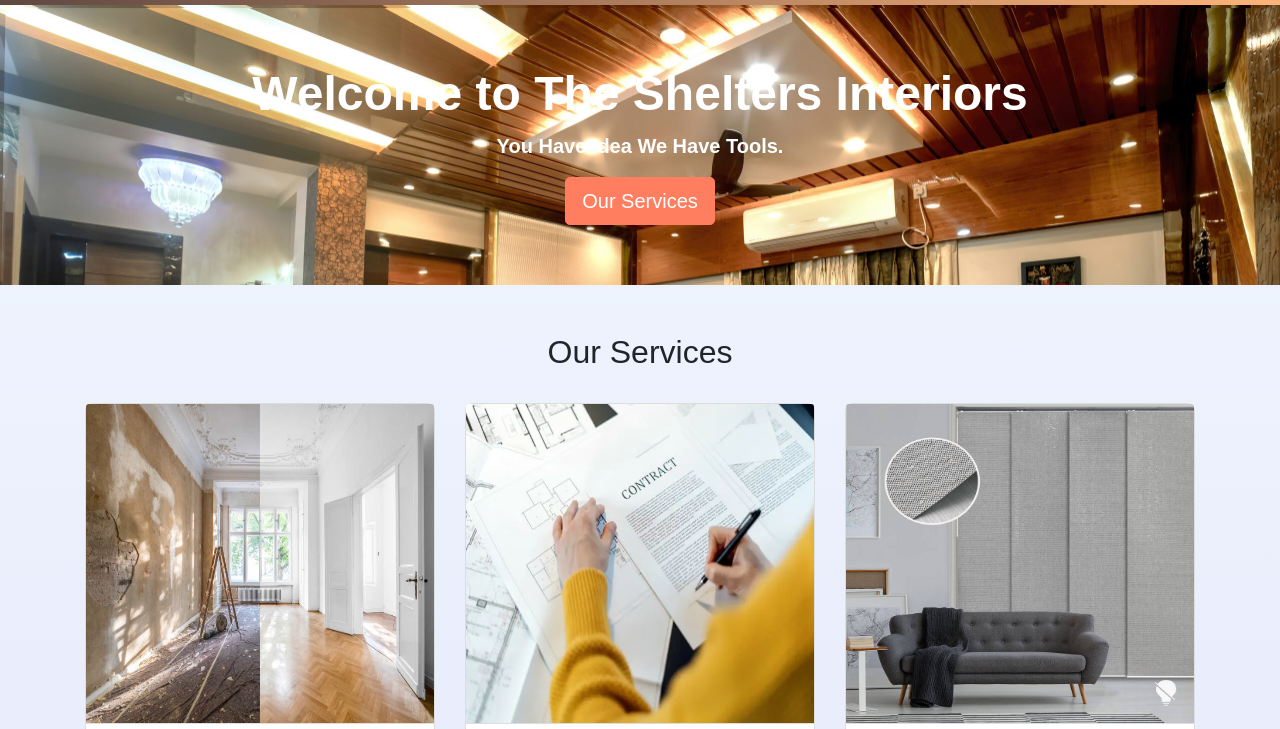
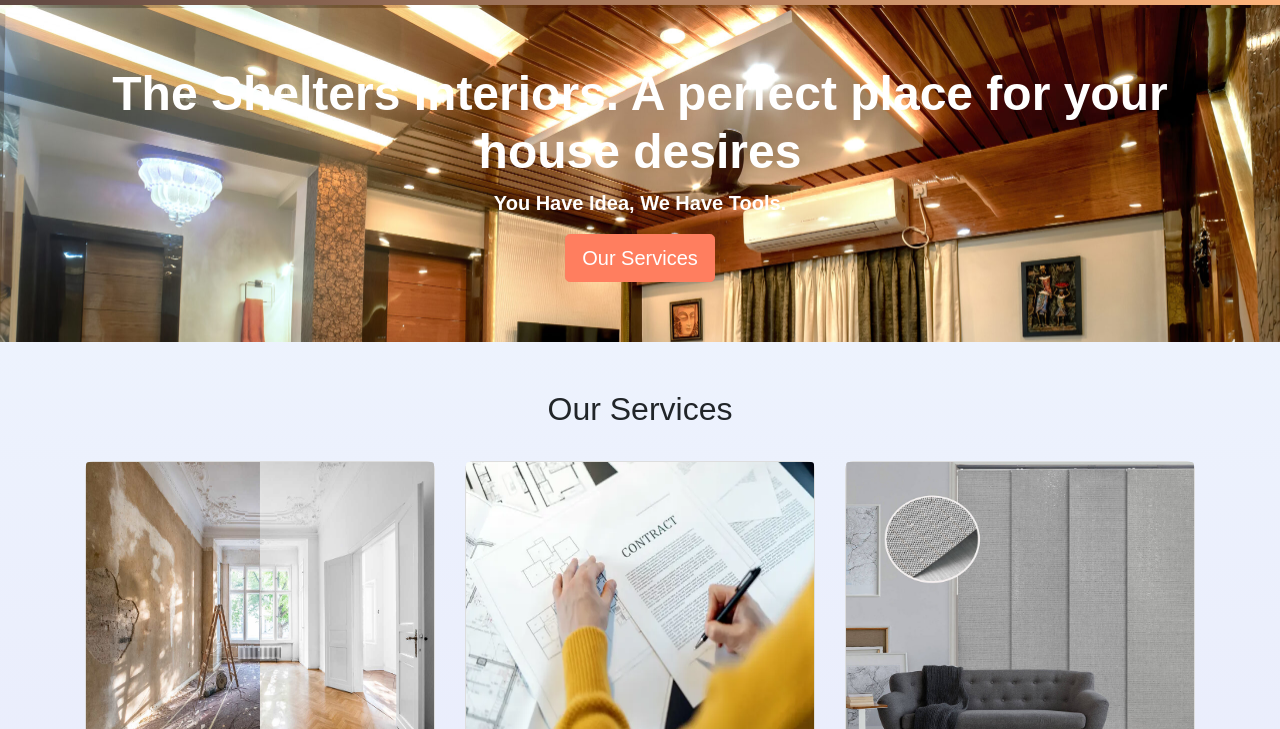
Before and after one commit to WAQAR92670/The-Shelters, a plain HTML site: page index.html in a window 1280 px wide. Shown: the part 71-800 px from the top of the page. Drawn offline with nearby package versions, Linux system fonts and the light colour scheme.

Commit message:
Update index.html

```diff
--- a/index.html
+++ b/index.html
@@ -32,8 +32,8 @@
     <!-- Hero Section -->
     <div class="hero">
         <div class="container">
-            <h1 class="display-4">Welcome to The Shelters Interiors</h1>
-            <p class="lead">You Have Idea We Have Tools.</p>
+            <h1 class="display-4">The Shelters Interiors. A perfect place for your house desires</h1>
+            <p class="lead">You Have Idea, We Have Tools.</p>
             <a href="services.html" class="btn btn-primary btn-lg">Our Services</a>
         </div>
     </div>
```
